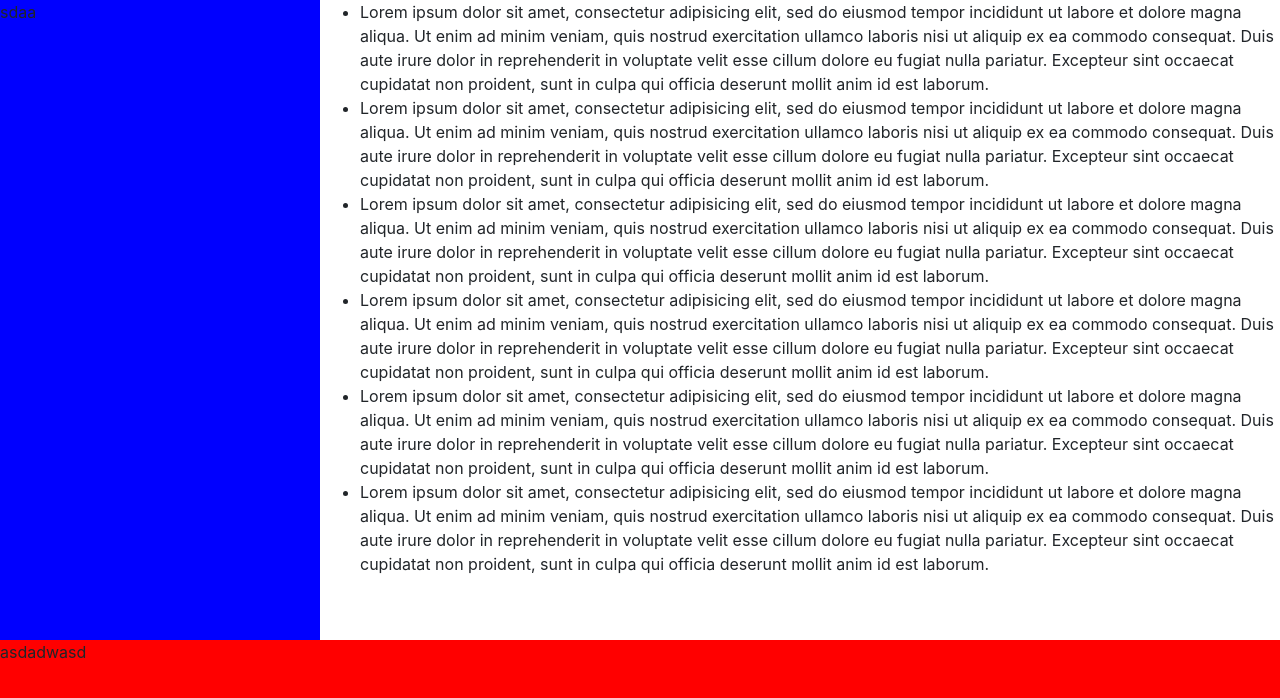
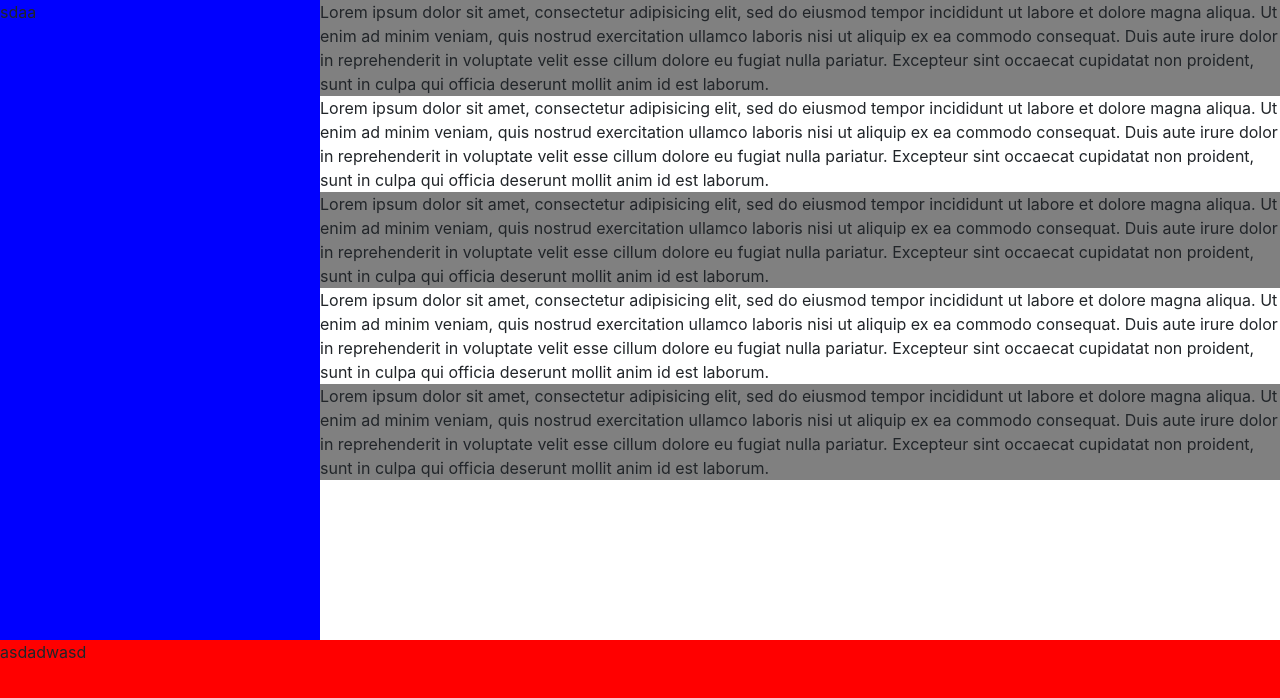
Before and after one commit to vonaxl/html-css-spotifyweb, a plain HTML site: page index.html in a window 1280 px wide. Drawn offline with nearby package versions, Linux system fonts and the light colour scheme.

Commit message:
restructuring

```diff
--- a/css/style.css
+++ b/css/style.css
@@ -1,5 +1,7 @@
 /* general rules */
-
+li{
+  list-style: none;
+}
 /* /general rules */
 
 /* rules to be use many times */
@@ -17,6 +19,13 @@
 /* /left */
 
 /* right */
+#right{
+  padding-bottom: 20vh;
+}
+#right section:nth-child(odd){
+  background-color: gray;
+
+}
 /* /right */
 
 /* play */
--- a/index.html
+++ b/index.html
@@ -19,14 +19,22 @@
           <!-- right side of our frame -->
           <div class="col-9">
             <div id="right">
-              <ul>
-                <li>Lorem ipsum dolor sit amet, consectetur adipisicing elit, sed do eiusmod tempor incididunt ut labore et dolore magna aliqua. Ut enim ad minim veniam, quis nostrud exercitation ullamco laboris nisi ut aliquip ex ea commodo consequat. Duis aute irure dolor in reprehenderit in voluptate velit esse cillum dolore eu fugiat nulla pariatur. Excepteur sint occaecat cupidatat non proident, sunt in culpa qui officia deserunt mollit anim id est laborum.</li>
-                <li>Lorem ipsum dolor sit amet, consectetur adipisicing elit, sed do eiusmod tempor incididunt ut labore et dolore magna aliqua. Ut enim ad minim veniam, quis nostrud exercitation ullamco laboris nisi ut aliquip ex ea commodo consequat. Duis aute irure dolor in reprehenderit in voluptate velit esse cillum dolore eu fugiat nulla pariatur. Excepteur sint occaecat cupidatat non proident, sunt in culpa qui officia deserunt mollit anim id est laborum.</li>
-                <li>Lorem ipsum dolor sit amet, consectetur adipisicing elit, sed do eiusmod tempor incididunt ut labore et dolore magna aliqua. Ut enim ad minim veniam, quis nostrud exercitation ullamco laboris nisi ut aliquip ex ea commodo consequat. Duis aute irure dolor in reprehenderit in voluptate velit esse cillum dolore eu fugiat nulla pariatur. Excepteur sint occaecat cupidatat non proident, sunt in culpa qui officia deserunt mollit anim id est laborum.</li>
-                <li>Lorem ipsum dolor sit amet, consectetur adipisicing elit, sed do eiusmod tempor incididunt ut labore et dolore magna aliqua. Ut enim ad minim veniam, quis nostrud exercitation ullamco laboris nisi ut aliquip ex ea commodo consequat. Duis aute irure dolor in reprehenderit in voluptate velit esse cillum dolore eu fugiat nulla pariatur. Excepteur sint occaecat cupidatat non proident, sunt in culpa qui officia deserunt mollit anim id est laborum.</li>
-                <li>Lorem ipsum dolor sit amet, consectetur adipisicing elit, sed do eiusmod tempor incididunt ut labore et dolore magna aliqua. Ut enim ad minim veniam, quis nostrud exercitation ullamco laboris nisi ut aliquip ex ea commodo consequat. Duis aute irure dolor in reprehenderit in voluptate velit esse cillum dolore eu fugiat nulla pariatur. Excepteur sint occaecat cupidatat non proident, sunt in culpa qui officia deserunt mollit anim id est laborum.</li>
-                <li>Lorem ipsum dolor sit amet, consectetur adipisicing elit, sed do eiusmod tempor incididunt ut labore et dolore magna aliqua. Ut enim ad minim veniam, quis nostrud exercitation ullamco laboris nisi ut aliquip ex ea commodo consequat. Duis aute irure dolor in reprehenderit in voluptate velit esse cillum dolore eu fugiat nulla pariatur. Excepteur sint occaecat cupidatat non proident, sunt in culpa qui officia deserunt mollit anim id est laborum.</li>
-              </ul>
+              <section>
+                Lorem ipsum dolor sit amet, consectetur adipisicing elit, sed do eiusmod tempor incididunt ut labore et dolore magna aliqua. Ut enim ad minim veniam, quis nostrud exercitation ullamco laboris nisi ut aliquip ex ea commodo consequat. Duis aute irure dolor in reprehenderit in voluptate velit esse cillum dolore eu fugiat nulla pariatur. Excepteur sint occaecat cupidatat non proident, sunt in culpa qui officia deserunt mollit anim id est laborum.
+              </section>
+              <section>
+                Lorem ipsum dolor sit amet, consectetur adipisicing elit, sed do eiusmod tempor incididunt ut labore et dolore magna aliqua. Ut enim ad minim veniam, quis nostrud exercitation ullamco laboris nisi ut aliquip ex ea commodo consequat. Duis aute irure dolor in reprehenderit in voluptate velit esse cillum dolore eu fugiat nulla pariatur. Excepteur sint occaecat cupidatat non proident, sunt in culpa qui officia deserunt mollit anim id est laborum.
+              </section>
+              <section>
+                Lorem ipsum dolor sit amet, consectetur adipisicing elit, sed do eiusmod tempor incididunt ut labore et dolore magna aliqua. Ut enim ad minim veniam, quis nostrud exercitation ullamco laboris nisi ut aliquip ex ea commodo consequat. Duis aute irure dolor in reprehenderit in voluptate velit esse cillum dolore eu fugiat nulla pariatur. Excepteur sint occaecat cupidatat non proident, sunt in culpa qui officia deserunt mollit anim id est laborum.
+              </section>
+              <section>
+                Lorem ipsum dolor sit amet, consectetur adipisicing elit, sed do eiusmod tempor incididunt ut labore et dolore magna aliqua. Ut enim ad minim veniam, quis nostrud exercitation ullamco laboris nisi ut aliquip ex ea commodo consequat. Duis aute irure dolor in reprehenderit in voluptate velit esse cillum dolore eu fugiat nulla pariatur. Excepteur sint occaecat cupidatat non proident, sunt in culpa qui officia deserunt mollit anim id est laborum.
+              </section>
+              <section>
+                Lorem ipsum dolor sit amet, consectetur adipisicing elit, sed do eiusmod tempor incididunt ut labore et dolore magna aliqua. Ut enim ad minim veniam, quis nostrud exercitation ullamco laboris nisi ut aliquip ex ea commodo consequat. Duis aute irure dolor in reprehenderit in voluptate velit esse cillum dolore eu fugiat nulla pariatur. Excepteur sint occaecat cupidatat non proident, sunt in culpa qui officia deserunt mollit anim id est laborum.
+              </section>
+
 
             </div>
           </div>
```
